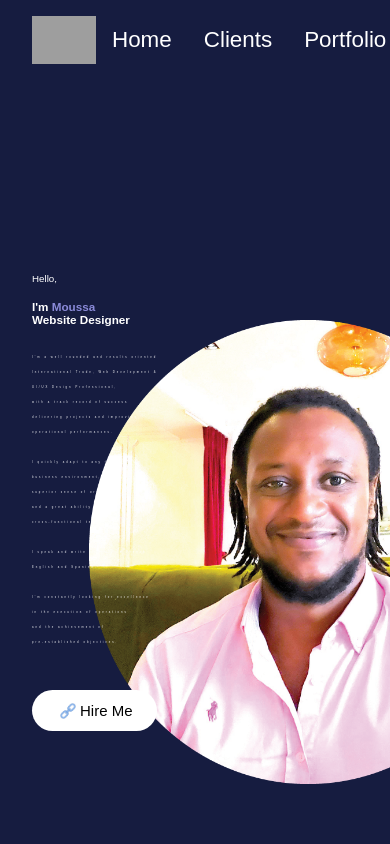
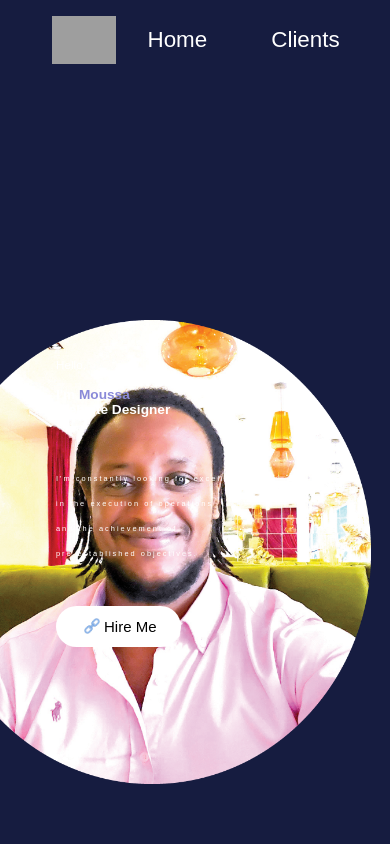
Before and after one commit to TheAnswer07/Portfolio, a React (Create React App) app: page / in a window 390 px wide. Shown: the top 844 px of the page. Built offline with nearby package versions, Linux system fonts and the light colour scheme; grey boxes are pictures that could not be loaded.

Commit message:
Intro content modified and responsiveness adjusted

```diff
--- a/src/components/Intro/intro.css
+++ b/src/components/Intro/intro.css
@@ -3,7 +3,7 @@
     width: 100vw;
     max-width: 75rem;
     margin: 0 auto;
-    overflow: hidden;
+    /* overflow: hidden; */
     position: relative;
 }
 
@@ -67,88 +67,65 @@ justify-content: center;
     margin: 0 0.25rem;
 }
 
-@media screen and (max-width:1030px) {
+
+@media screen and (max-width:1700px) {
     .bg {
-        right: -10vw;
+        right: 5vw;
+    }
+    .navbar {
+        width: 85vw;
     }
     .introContent {
-        font-size: 4vw;
+        font-size: 3.5vw;
+        margin-left: 0 auto;
     }
     .hello {
-        font-size: 3.5vw;
+        font-size: 3vw;
     }
     .introPara {
-        font-size: 2.2vw;
+        font-size: 1.9vw;
         word-spacing: 0.1px;
-        line-height: 25px;
+        line-height: 38px;
+        padding: 1.5rem 0;
+    }
+}
+
+@media screen and (max-width:1500px) {
+    .bg {
+        right: 5vw;
+    }
+    .navbar {
+        width: 85vw;
+    }
+    .introContent {
+        font-size: 3.5vw;
+        /* margin-left: 1.5rem; */
+    }
+    .hello {
+        font-size: 3vw;
+    }
+    .introPara {
+        font-size: 1.9vw;
+        word-spacing: 0.1px;
+        line-height: 38px;
         padding: 1.5rem 0;
     }
 }
 
 
-@media screen and (max-width:945px) {
+@media screen and (max-width:960px) {
     .bg {
-        right: -10vw;
+        right: 5vw;
+    }
+    .navbar {
+        width: 90vw;
     }
     .introContent {
         font-size: 3.5vw;
+        margin-left: 1.5rem;
     }
     .hello {
         font-size: 3vw;
-    }
-    .introPara {
-        font-size: 1.7vw;
-        word-spacing: 0.1px;
-        line-height: 25px;
-        padding: 1.5rem 0;
-    }
-}
-
-@media screen and (max-width:875px) {
-    .bg {
-        right: -15vw;
-    }
-    .introContent {
-        font-size: 3vw;
-    }
-    .hello {
-        font-size: 2.7vw;
-    }
-      .introPara {
-        font-size: 1.6vw;
-        word-spacing: 0.1px;
-        line-height: 25px;
-        padding: 1.5rem 0;
-    }
-}
-
-@media screen and (max-width:750px) {
-    .bg {
-        right: -25vw;
-    }
-    .introContent {
-        font-size: 4vw;
-    }
-    .hello {
-        font-size: 3.5vw;
-    }
-    .introPara {
-        font-size: 1.7vw;
-        word-spacing: 0.1px;
-        line-height: 25px;
-        padding: 1.5rem 0;
-    }
-}
-
-@media screen and (max-width:685px) {
-    .bg {
-        right: -40vw;
-    }
-    .introContent {
-        font-size: 4.5vw;
-    }
-    .hello {
-        font-size: 3.5vw;
     }
     .introPara {
         font-size: 1.9vw;
@@ -157,75 +134,3 @@ justify-content: center;
         padding: 1.5rem 0;
     }
 }
-
-@media screen and (max-width:610px) {
-    .bg {
-        right: -50vw;
-    }
-    .introContent {
-        font-size: 4.5vw;
-    }
-    .hello {
-        font-size: 3.5vw;
-    }
-    .introPara {
-        font-size: 1.9vw;
-        word-spacing: 0.1px;
-        line-height: 25px;
-        padding: 1.5rem 0;
-    }
-}
-
-@media screen and (max-width:550px) {
-    .bg {
-        right: -55vw;
-    }
-    .introContent {
-        font-size: 4vw;
-    }
-    .hello {
-        font-size: 3vw;
-    }
-    .introPara {
-        font-size: 1.1vw;
-        word-spacing: 0.1px;
-        line-height: 15px;
-        padding: 1.5rem 0;
-    }
-}
-
-@media screen and (max-width:500px) {
-    .bg {
-        right: -65vw;
-    }
-    .introContent {
-        font-size: 3.3vw;
-    }
-    .hello {
-        font-size: 2.7vw;
-    }
-    .introPara {
-        font-size: .9vw;
-        word-spacing: 0.1px;
-        line-height: 15px;
-        padding: 1.5rem 0;
-    }
-}
-
-@media screen and (max-width:450px) {
-    .bg {
-        right: -35vw;
-    }
-    .introContent {
-        font-size: 3vw;
-    }
-    .hello {
-        font-size: 2.5vw;
-    }
-    .introPara {
-        font-size: .7vw;
-        word-spacing: 0.1px;
-        line-height: 15px;
-        padding: 1.5rem 0;
-    }
-}
--- a/src/components/Intro/intro.js
+++ b/src/components/Intro/intro.js
@@ -11,15 +11,7 @@ const Intro = () => {
 <div className="introContent">
 <span className="hello">Hello,</span>
 <span className="introText">I'm <span className="introName">Moussa</span> <br/>Website Designer</span>
-<p className="introPara">I'm a well rounded and results oriented <br/>International Trade,
-Web Development & <br/>UI/UX Design Professional, <br/>with a track record
-of success <br/>delivering projects and improving <br/>operational performances.
-<br/>
-<br/>I quickly adapt to any type of <br/>business environment, with a <br/>superior sense of
-organization <br/>and a great ability to manage <br/>cross-functional teams.
-<br/>
-<br/>I speak and write fluently in French, <br/>English and Spanish.
-<br/>
+<p className="introPara">
 <br/>I'm constantly looking for excellence <br/>in the execution of operations
 <br/>and the achievement of <br/>pre-established objectives.</p>
 <Link> <button className="btn"><img src={btnImg} alt="hireMeImg" className="btnImg"/>Hire Me</button></Link>
@@ -33,3 +25,14 @@ organization <br/>and a great ability to manage <br/>cross-functional teams.
 };
 
 export default Intro;
+
+
+// I'm a well rounded and results oriented <br/>International Trade,
+// Web Development & <br/>UI/UX Design Professional, <br/>with a track record
+// of success <br/>delivering projects and improving <br/>operational performances.
+// <br/>
+// <br/>I quickly adapt to any type of <br/>business environment, with a <br/>superior sense of
+// organization <br/>and a great ability to manage <br/>cross-functional teams.
+// <br/>
+// <br/>I speak and write fluently in French, <br/>English and Spanish.
+// <br/>
--- a/src/components/NavBar/navbar.css
+++ b/src/components/NavBar/navbar.css
@@ -2,7 +2,7 @@
     background: rgb(22, 28, 64);
     font-size: 1.4rem;
     height: 5rem;
-    width: 100vw;
+    width: 150vw;
     max-width: 75rem;
     margin: 0 auto;
     padding: 1rem 2rem;
@@ -20,7 +20,7 @@
 }
 
 .desktopMenuListItem {
-    margin: 1rem;
+    margin: 2rem;
     cursor: pointer;
 }
 
```
